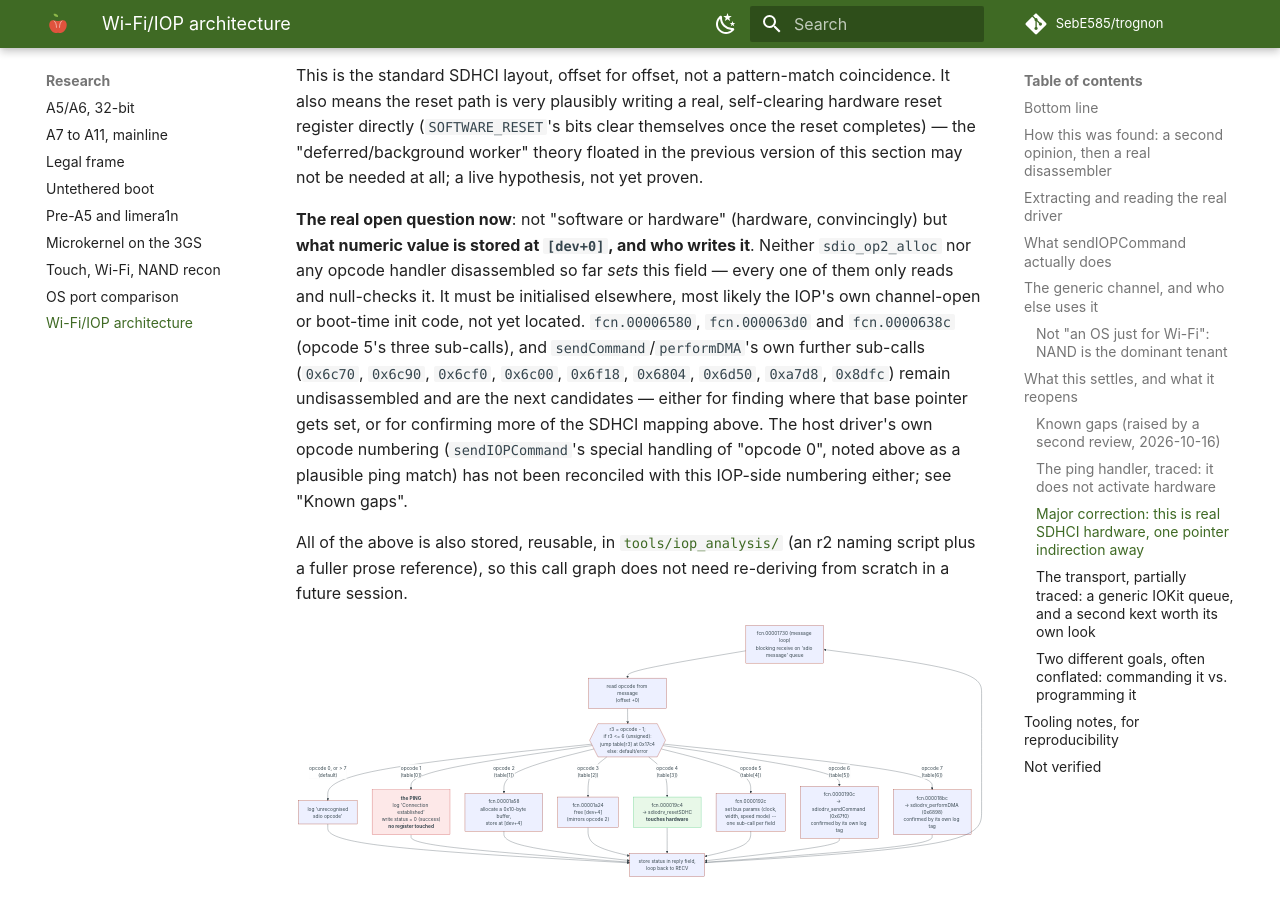
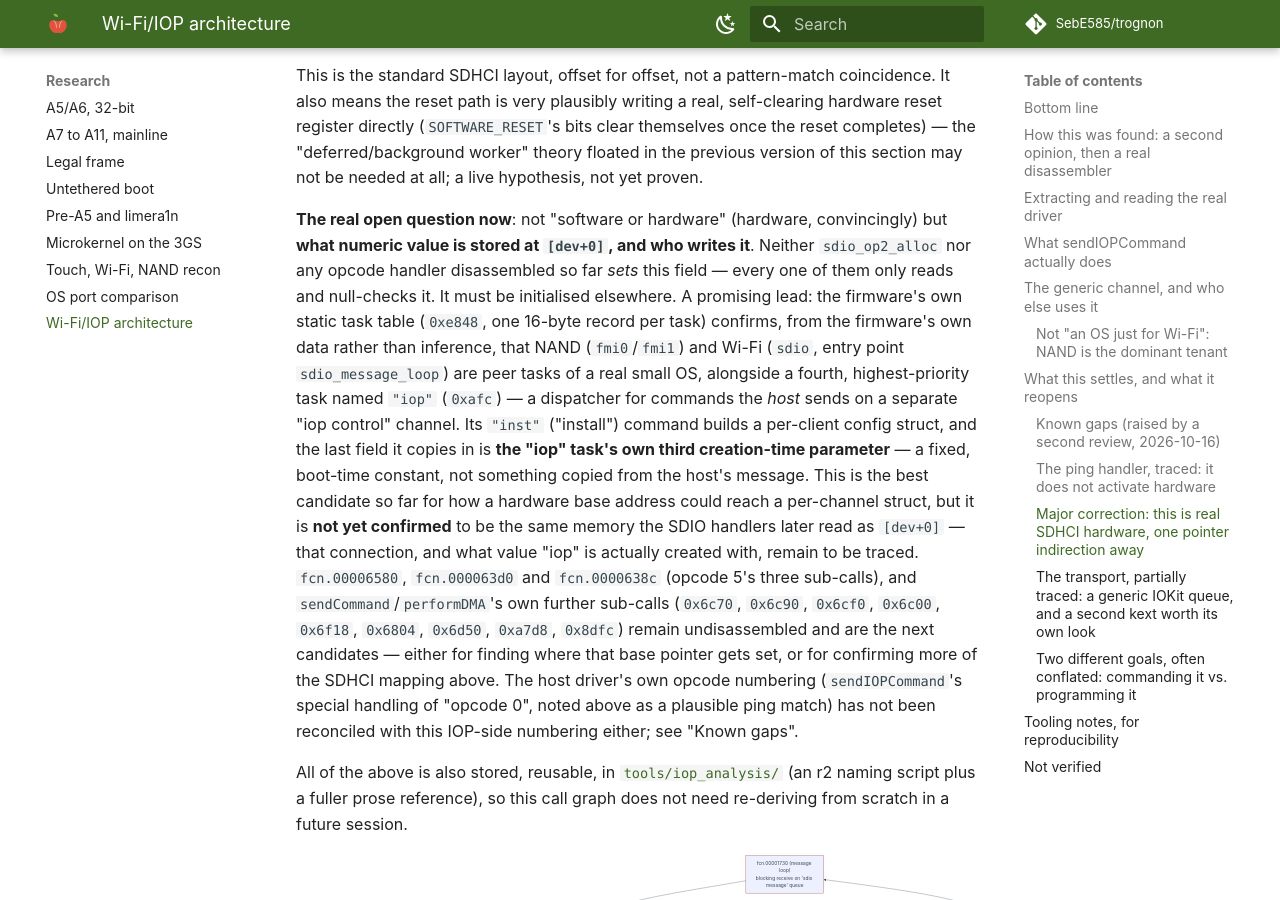
Before and after one commit to SebE585/trognon, an MkDocs documentation site: the page built from docs/research/2026-10-16-wifi-iop-architecture.md, in a window 1280 px wide and 900 px high, scrolled down 8767 px. Built offline with MkDocs 1.6.1 and Material for MkDocs 9.7.7, drawn with Linux system fonts in a browser that asks for light colours; comment, search, counter and statistics services are not loaded.

Commit message:
research: find a lead for where the real SDHC base pointer gets set
Following the question left open by the previous commit (what value lives
at [dev+0], who writes it): found the firmware's own static task table at
0xe848, confirming from the firmware's own data that fmi0/fmi1 (NAND) and
sdio are peer OS tasks, alongside a fourth, highest-priority task "iop"
(entry 0xafc) that dispatches commands the host sends on a separate "iop
control" channel.

Its "inst" (install) command builds a per-client config struct whose last
copied field is the "iop" task's own third creation-time parameter -- a
fixed boot-time constant, not something taken from the host's message.
This is the best lead so far for how a hardware base address could reach
a per-channel struct, but it is not yet confirmed to be the same memory
the SDIO opcode handlers later read as [dev+0]. Documented as an open
lead, not a finding, in both tools/iop_analysis/ and the research report.

```diff
--- a/docs/research/2026-10-16-wifi-iop-architecture.md
+++ b/docs/research/2026-10-16-wifi-iop-architecture.md
@@ -392,8 +392,20 @@ needed at all; a live hypothesis, not yet proven.
 convincingly) but **what numeric value is stored at `[dev+0]`, and who
 writes it**. Neither `sdio_op2_alloc` nor any opcode handler disassembled
 so far *sets* this field — every one of them only reads and null-checks it.
-It must be initialised elsewhere, most likely the IOP's own channel-open or
-boot-time init code, not yet located. `fcn.00006580`, `fcn.000063d0` and
+It must be initialised elsewhere. A promising lead: the firmware's own
+static task table (`0xe848`, one 16-byte record per task) confirms, from
+the firmware's own data rather than inference, that NAND (`fmi0`/`fmi1`)
+and Wi-Fi (`sdio`, entry point `sdio_message_loop`) are peer tasks of a real
+small OS, alongside a fourth, highest-priority task named `"iop"`
+(`0xafc`) — a dispatcher for commands the *host* sends on a separate "iop
+control" channel. Its `"inst"` ("install") command builds a per-client
+config struct, and the last field it copies in is **the "iop" task's own
+third creation-time parameter** — a fixed, boot-time constant, not
+something copied from the host's message. This is the best candidate so
+far for how a hardware base address could reach a per-channel struct, but
+it is **not yet confirmed** to be the same memory the SDIO handlers later
+read as `[dev+0]` — that connection, and what value "iop" is actually
+created with, remain to be traced. `fcn.00006580`, `fcn.000063d0` and
 `fcn.0000638c` (opcode 5's three sub-calls), and `sendCommand`/`performDMA`'s
 own further sub-calls (`0x6c70`, `0x6c90`, `0x6cf0`, `0x6c00`, `0x6f18`,
 `0x6804`, `0x6d50`, `0xa7d8`, `0x8dfc`) remain undisassembled and are the
```
Also changed, not shown: tools/iop_analysis/README.md (+46 -2 lines), 1 other file.
